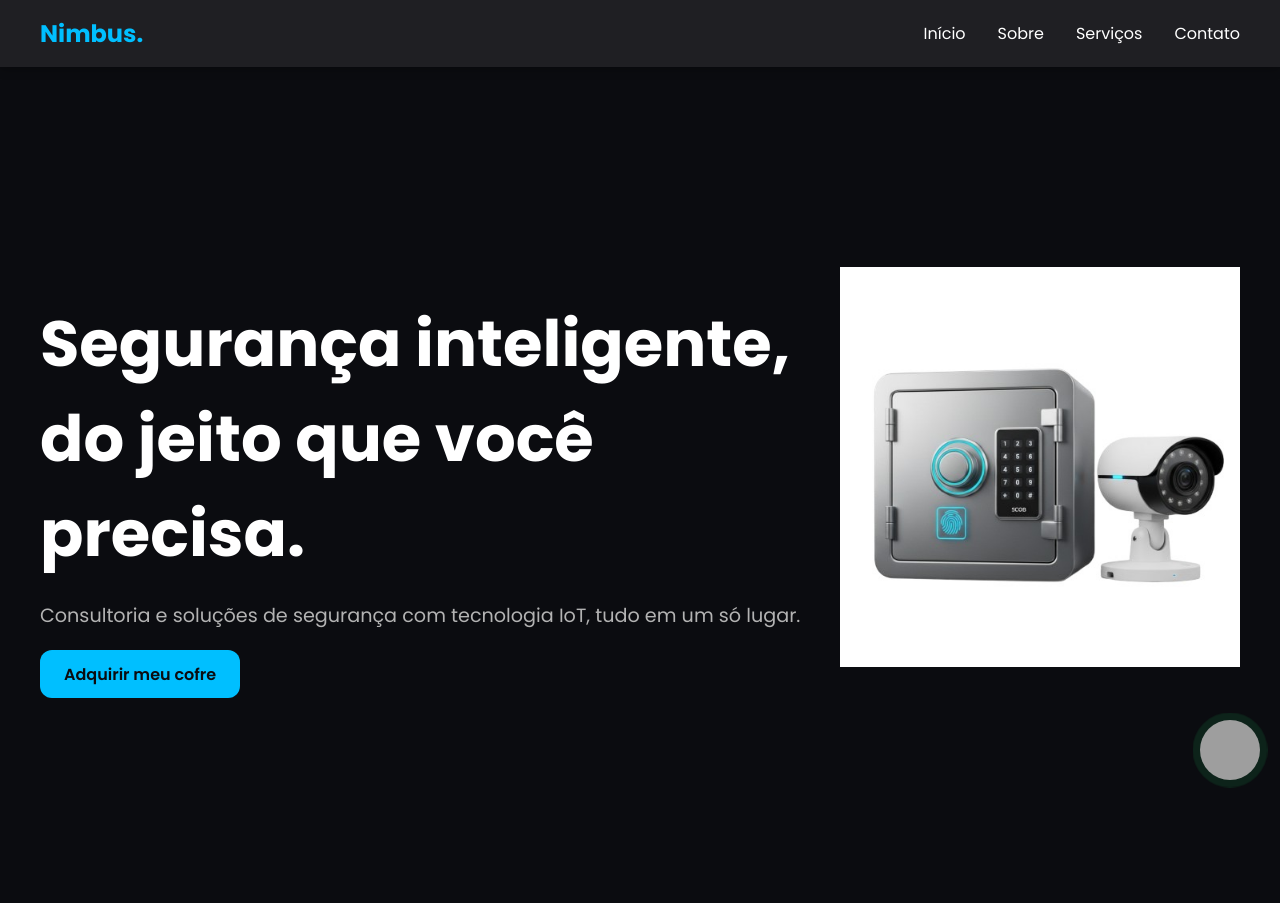
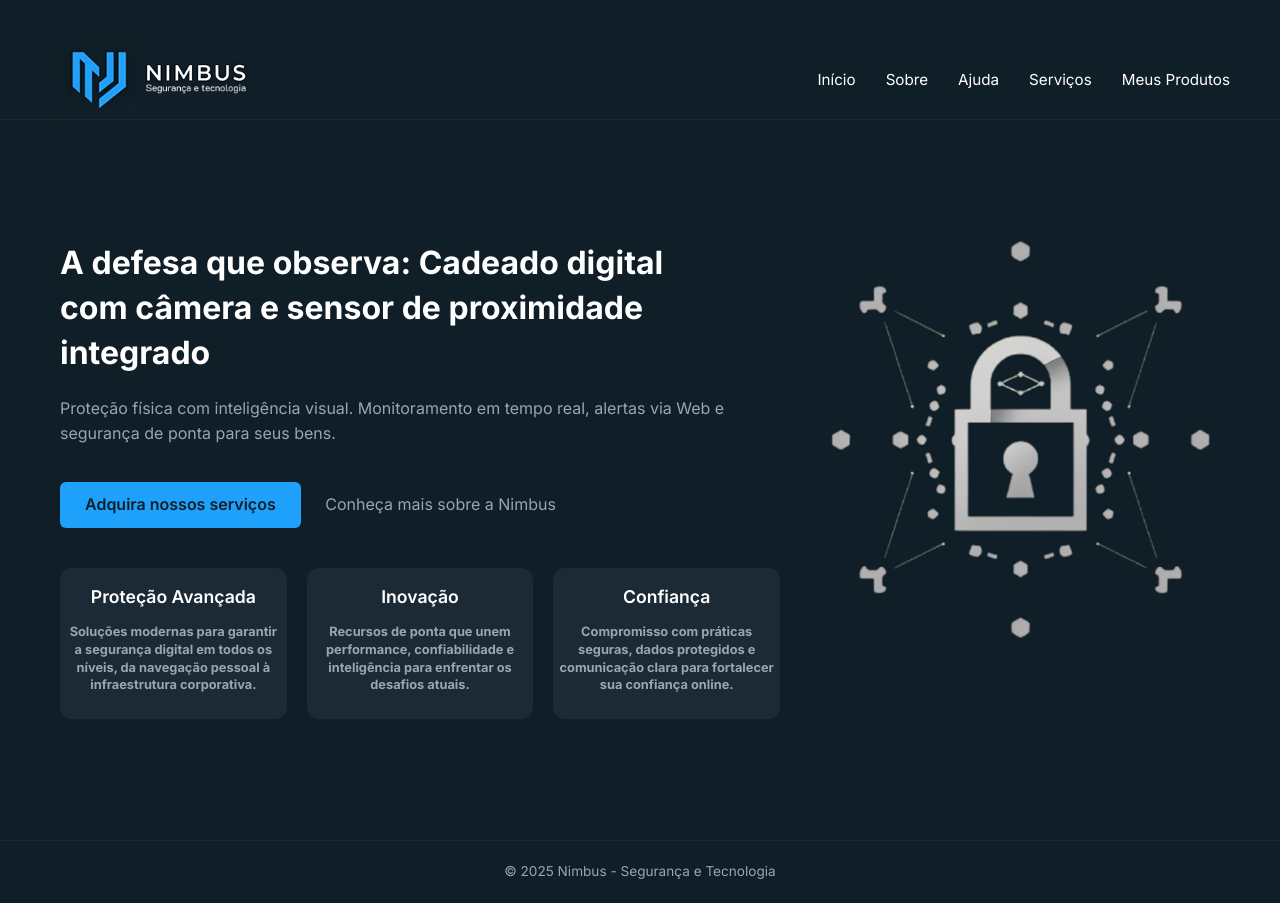
Before and after one commit to Nimbus-Uni/front-end, a plain HTML site: page index.html in a window 1280 px wide. Before the commit the page ends 870 px from the top, so only its background shows below. Drawn offline with Linux system fonts and the light colour scheme; grey boxes are pictures that could not be loaded.

Commit message:
Atualização 1.0

```diff
--- a/css/animation/animations.css
+++ b/css/animation/animations.css
@@ -0,0 +1,4 @@
+@keyframes float {
+    0%, 100% { transform: translateY(0px); }
+    50% { transform: translateY(-10px); }
+}
--- a/css/main/styles.css
+++ b/css/main/styles.css
@@ -1,296 +1,156 @@
-/* ===== CONFIGURAÇÃO GERAL ===== */
-html {
-    scroll-behavior: smooth; /* scroll mais suave */
+/* Reseta padrões */
+* {
+    margin: 0;
+    padding: 0;
+    box-sizing: border-box;
 }
 
-img {
-    transition: transform 0.6s ease;
-}
-img:hover {
-    transform: scale(1.08);
+body {
+    background-color: var(--secondary-color);
+    color: var(--text-color);
+    font-family: var(--font-family);
+    line-height: 1.6;
 }
 
-h1 {
-    transition: transform 0.6s ease;
-}
-h1:hover {
-    transform: scale(1.02);
+/* NAVBAR */
+.header {
+    background: var(--secondary-color);
+    padding: 40px 50px 0;
+    border-bottom: 1px solid rgba(255,255,255,0.05);
 }
 
-/* Preloader */
-#preloader {
-    position: fixed;
-    top: 0;
-    left: 0;
-    width: 100%;
-    height: 100%;
-    background-color: var(--color-bg-light);
+.navbar {
     display: flex;
-    flex-direction: column;
-    justify-content: center;
+    justify-content: space-between;
     align-items: center;
-    z-index: 9999;
 }
 
-.loader {
-    border: 5px solid rgba(0, 0, 0, 0.1);
-    border-top: 5px solid var(--color-primary);
-    border-radius: 50%;
-    width: 50px;
-    height: 50px;
-    animation: spin 1s linear infinite;
-    margin-bottom: 1rem;
+.navbar .logo {
+    display: flex;
+    align-items: center;
+    gap: 10px;
 }
 
-@keyframes spin {
-    0% { transform: rotate(0deg);}
-    100% { transform: rotate(360deg);}
+.navbar .logo img {
+    width: 200px;
 }
 
-#preloader p {
-    color: var(--color-primary);
-    font-weight: 600;
-    font-size: 1.2rem;
-    font-family: 'Poppins', sans-serif;
-}
-
-/* Scrow Personalizado */
-::-webkit-scrollbar {
-    width: 10px;
-}
-
-::-webkit-scrollbar-track {
-    background: var(--color-bg);
-}
-
-::-webkit-scrollbar-thumb {
-    background-color: var(--color-primary);
-    border-radius: 4px;
-    border: 2px solid var(--color-bg-light);
-}
-
-/* Tela Off*/
-#offlineScreen {
-    position: fixed;
-    top: 0;
-    left: 0;
-    width: 100%;
-    height: 100%;
-    background-color: var(--color-bg-light); /* ou preto escuro */
-    color: #00BFFF;
-    display: none;
-    flex-direction: column;
-    justify-content: center;
-    align-items: center;
-    z-index: 10000;
-    font-family: 'Poppins', sans-serif;
-    text-align: center;
-    padding: 2rem;
-}
-
-#offlineScreen img {
-    width: 150px;
-    margin-bottom: 1rem;
-}
-
-#offlineScreen p {
+.navbar .logo span {
     font-size: 1.2rem;
     font-weight: 600;
 }
 
-/* CORPO */
-body {
-    margin: 0;
-    font-family: var(--font-main);
-    background-color: var(--color-bg);
-    color: var(--color-text);
+.navbar ul {
+    display: flex;
+    list-style: none;
+    gap: 30px;
 }
 
-.whatsapp-button {
-    position: fixed;
-    bottom: 20px;
-    right: 20px;
-    width: 60px;
-    height: 60px;
-    z-index: 1000;
-    cursor: pointer;
-    display: flex;
-    align-items: center;
-    justify-content: center;
+.navbar ul li a {
+    text-decoration: none;
+    color: var(--text-color);
+    font-size: 0.95rem;
+    transition: 0.3s;
 }
 
-.whatsapp-button img {
-    width: 60px;
-    height: 60px;
-    border-radius: 50%;
-    position: relative;
-    z-index: 2;
+.navbar ul li a:hover,
+.navbar ul li a:focus {
+    color: var(--primary-color);
 }
 
-.wave {
-    position: absolute;
-    width: 50px;
-    height: 50px;
-    background: rgba(37, 211, 102, 0.4);
-    border-radius: 50%;
-    animation: wave-animation 2s infinite;
-    z-index: 1;
-}
-
-@keyframes wave-animation {
-    0% {
-        transform: scale(0.8);
-        opacity: 0.6;
-    }
-    50% {
-        transform: scale(1.5);
-        opacity: 0.3;
-    }
-    100% {
-        transform: scale(2);
-        opacity: 0;
-    }
-}
-
-/* MENU SUPERIOR */
-.top-header {
-    background-color: var(--color-bg-light);
-    position: fixed;
-    top: 0;
-    left: 0;
-    width: 100%;
-    z-index: 1000;
-    box-shadow: 0 2px 10px rgba(0,0,0,0.3);
-}
-
-.top-header .container {
-    max-width: var(--container-width);
-    margin: 0 auto;
-    display: flex;
-    justify-content: space-between;
-    align-items: center;
-    padding: 1rem 2rem;
-}
-
-.logo {
-    font-size: 1.5rem;
-    font-weight: 700;
-    color: var(--color-primary);
-}
-
-.nav-links {
-    display: flex;
-    list-style: none;
-    gap: 2rem;
-    margin: 0;
-    padding: 0;
-}
-
-.nav-links a {
-    color: var(--color-text);
-    text-decoration: none;
-    font-weight: 500;
-    transition: var(--transition);
-}
-
-.nav-links a:hover {
-    color: var(--color-primary);
-}
-
-#menu-toggle {
-    display: none; /* só aparece no responsive.css */
-    cursor: default; /* seta padrão */
-    font-size: 20px;
-}
-
-/* MENU MOBILE */
-.mobile-menu {
-    position: fixed;
-    top: 0;
-    right: -100%;
-    height: 100%;
-    background-color: var(--color-bg-light);
-    box-shadow: -2px 0 10px rgba(0,0,0,0.3);
-    transition: right 0.3s ease-in-out;
-    padding: 2rem 1rem;
-    z-index: 2000;
-}
-
-.mobile-menu ul {
-    list-style: none;
-    padding: 0;
-    margin: 0;
-    display: flex;
-    flex-direction: column;
-    gap: 1.5rem;
-}
-
-.mobile-menu a {
-    color: var(--color-text);
-    text-decoration: none;
-    font-weight: 600;
-    font-size: 1.2rem;
-    transition: var(--transition);
-}
-
-.mobile-menu a:hover {
-    color: var(--color-primary);
-}
-
-.mobile-menu.open {
-    right: 0;
-}
-
-/* HERO */
+/* HERO SECTION */
 .hero {
     display: flex;
     align-items: center;
-    justify-content: center;
-    min-height: 100vh;
-    padding: 0 2rem;
-    margin-top: 70px;
+    justify-content: space-between;
+    min-height: 90vh;
+    padding: 0px 60px 0 60px;
+    gap: 40px;
 }
 
-.hero-container {
-    display: flex;
-    align-items: center;
-    justify-content: space-between;
-    max-width: var(--container-width);
-    width: 100%;
-    gap: 2rem;
+.hero-content {
+    max-width: 760px;
 }
 
-.hero-text {
-    flex: 1;
+.hero-content h1 {
+    font-size: 2rem;
+    font-weight: 700;
+    margin-bottom: 20px;
+    line-height: 1.4;
 }
 
-.hero-text h1 {
-    font-size: 4rem;
-    font-weight: 700;
-    margin-bottom: 1rem;
+.hero-content p {
+    color: var(--text-muted);
+    margin-bottom: 25px;
+    font-size: 1rem;
 }
 
-.hero-text p {
-    font-size: 1.2rem;
-    color: var(--color-text-muted);
-    margin-bottom: 2rem;
+.buttons {
+    margin-bottom: 40px;
 }
 
 .btn-primary {
-    background-color: var(--color-primary);
-    color: var(--color-bg);
-    padding: 0.8rem 1.5rem;
-    border-radius: var(--border-radius);
+    background: var(--primary-color);
+    padding: 10px 25px;
+    border-radius: 6px;
+    color: var(--secondary-color);
     text-decoration: none;
     font-weight: 600;
-    transition: var(--transition);
+    margin-right: 20px;
+    margin-top: 10px;
+    display: inline-block;
 }
 
 .btn-primary:hover {
-    filter: brightness(1.2);
+    background: #1784e8;
 }
 
+.btn-ghost {
+    color: var(--text-muted);
+    font-weight: bold;
+    text-decoration: none;
+    font-weight: 500;
+}
+
+/* CARDS */
+.cards {
+    display: flex;
+    gap: 20px;
+}
+
+.card {
+    background: var(--card-bg);
+    padding: 15px 5px 0px 5px;
+    border-radius: 12px;
+    flex: 1;
+    min-height: 150px;
+    text-align: center;
+}
+
+.card h3 {
+    margin-bottom: 12px;
+    font-size: 1.1rem;
+    font-weight: 600;
+}
+
+.card p {
+    font-size: 0.8rem;
+    font-weight: bold;
+    color: var(--text-muted);
+    line-height: 1.4;
+}
+
+/* HERO IMAGE */
 .hero-image img {
-    max-width: 400px;
-    width: 100%;
+    width: 400px;
+    margin-top: -90px;
 }
+
+/* FOOTER */
+.footer {
+    text-align: center;
+    padding: 20px;
+    font-size: 0.85rem;
+    color: var(--text-muted);
+    border-top: 1px solid rgba(255,255,255,0.05);
+}
--- a/css/variables.css
+++ b/css/variables.css
@@ -1,16 +1,8 @@
 :root {
-    /* Cores principais */
-    --color-bg: #0b0c10;       /* Fundo bem escuro */
-    --color-bg-light: #1f1f23; /* Fundo para seções mais claras */
-    --color-primary: #00bfff;  /* Azul vibrante para botões/links */
-    --color-text: #ffffff;     /* Texto principal */
-    --color-text-muted: #b3b3b3; /* Texto secundário */
-
-    /* Tipografia */
-    --font-main: 'Poppins', sans-serif;
-
-    /* Tamanhos */
-    --container-width: 1200px;
-    --border-radius: 12px;
-    --transition: 0.3s ease-in-out;
+    --primary-color: #1DA1FB;   /* Azul dos botões */
+    --secondary-color: #101E27; /* Fundo */
+    --text-color: #FFFFFF;
+    --text-muted: #9AA5B1;
+    --card-bg: #1C2A35;
+    --font-family: 'Inter', Arial, sans-serif;
 }
--- a/index.html
+++ b/index.html
@@ -1,75 +1,70 @@
 <!DOCTYPE html>
 <html lang="pt-BR">
-<head>
-    <meta charset="UTF-8">
-    <meta name="viewport" content="width=device-width, initial-scale=1.0">
-    <title>Nimbus - Consultoria de Segurança</title>
+    <head>
+    <meta charset="utf-8" />
+    <meta name="viewport" content="width=device-width,initial-scale=1" />
+    <title>Nimbus - Segurança e Tecnologia</title>
+
+    <!-- Fonte Inter (Google Fonts) -->
+    <link href="https://fonts.googleapis.com/css2?family=Inter:wght@300;400;600;700;800&display=swap" rel="stylesheet">
+
+    <!-- Variáveis e estilos -->
     <link rel="stylesheet" href="css/variables.css">
     <link rel="stylesheet" href="css/main/styles.css">
     <link rel="stylesheet" href="css/responsive/responsiveHome.css">
     <link rel="stylesheet" href="css/animation/animations.css">
-    <!-- Fonte principal -->
-    <link href="https://fonts.googleapis.com/css2?family=Poppins:wght@400;600;700&display=swap" rel="stylesheet">
-</head>
-<body>
-    <!-- Preloader -->
-    <div id="preloader">
-        <div class="loader"></div>
-        <p>Carregando...</p>
-    </div>
-
-    <!-- Botão Whatsapp -->
-    <a href="https://wa.me/551197728-0849" target="_blank" class="whatsapp-button">
-        <div class="wave"></div>
-        <img src="https://upload.wikimedia.org/wikipedia/commons/6/6b/WhatsApp.svg" alt="WhatsApp">
-    </a>
-
-    <!-- ===== MENU SUPERIOR ===== -->
-    <header class="top-header">
-        <div class="container">
-            <div class="logo">Nimbus.</div>
-
-            <ul class="nav-links">
-                <li><a href="#home">Início</a></li>
-                <li><a href="#sobre">Sobre</a></li>
-                <li><a href="#servicos">Serviços</a></li>
-                <li><a href="#contato">Contato</a></li>
-            </ul>
-
-            <!-- Botão hambúrguer -->
-            <div id="menu-toggle">☰</div>
+    </head>
+    <body>
+    <header class="header">
+        <nav class="navbar container">
+        <div class="logo">
+            <img src="assets/logo.png" alt="Nimbus Logo">
         </div>
+        <ul class="menu">
+            <li><a href="#">Início</a></li>
+            <li><a href="#">Sobre</a></li>
+            <li><a href="#">Ajuda</a></li>
+            <li><a href="#">Serviços</a></li>
+            <li><a href="#">Meus Produtos</a></li>
+        </ul>
+        </nav>
     </header>
 
-    <!-- Menu lateral (só aparece no mobile) -->
-    <nav id="mobile-menu" class="mobile-menu">
-        <ul>
-            <li><a href="#home">Início</a></li>
-            <li><a href="#sobre">Sobre</a></li>
-            <li><a href="#servicos">Serviços</a></li>
-            <li><a href="#contato">Contato</a></li>
-        </ul>
-    </nav>
-    <!-- ===== PRIMEIRA TELA ===== -->
-    <header class="hero">
-        <div class="hero-container">
-            <!-- Lado Esquerdo: Frase de Impacto -->
-            <div class="hero-text">
-                <h1>Segurança inteligente, do jeito que você precisa.</h1>
-                <p>Consultoria e soluções de segurança com tecnologia IoT, tudo em um só lugar.</p>
-                <a href="#" class="btn btn-primary">Adquirir meu cofre</a>
+    <main class="hero container">
+        <div class="hero-content">
+            <h1>A defesa que observa: Cadeado digital<br>com câmera e sensor de proximidade integrado</h1>
+            <p class="lead">Proteção física com inteligência visual. Monitoramento em tempo real, alertas via Web e segurança de ponta para seus bens.</p>
+
+            <div class="buttons">
+                <a class="btn btn-primary" href="#">Adquira nossos serviços</a>
+                <a class="btn btn-ghost" href="#">Conheça mais sobre a Nimbus</a>
             </div>
-            <div class="hero-image">
-                <img src="assets/cofre.jpg" alt="Cofre Inteligente">
+
+            <div class="cards">
+                <div class="card">
+                    <h3>Proteção Avançada</h3>
+                    <p>Soluções modernas para garantir a segurança digital em todos os níveis, da navegação pessoal à infraestrutura corporativa.</p>
+                </div>
+                <div class="card">
+                    <h3>Inovação</h3>
+                    <p>Recursos de ponta que unem performance, confiabilidade e inteligência para enfrentar os desafios atuais.</p>
+                </div>
+                <div class="card">
+                    <h3>Confiança</h3>
+                    <p>Compromisso com práticas seguras, dados protegidos e comunicação clara para fortalecer sua confiança online.</p>
+                </div>
             </div>
         </div>
-    </header>
 
-    <div id="offlineScreen">
-        <img src="img/offline.png" alt="Sem Internet">
-        <p>Sem conexão com a internet.</p>
-    </div>
+        <div class="hero-image">
+            <img src="assets/cadeado-bg.png" alt="Cadeado Digital">
+        </div>
+    </main>
+
+    <footer class="footer">
+        <p>© 2025 Nimbus - Segurança e Tecnologia</p>
+    </footer>
 
     <script src="js/script.js"></script>
-</body>
+    </body>
 </html>
```
Also changed, not shown: css/responsive/responsiveHome.css (+4 -25 lines), js/script.js (+1 -40 lines), assets/cadeado-bg.png (added), assets/cofre.jpg (deleted), assets/logo.png (added).
